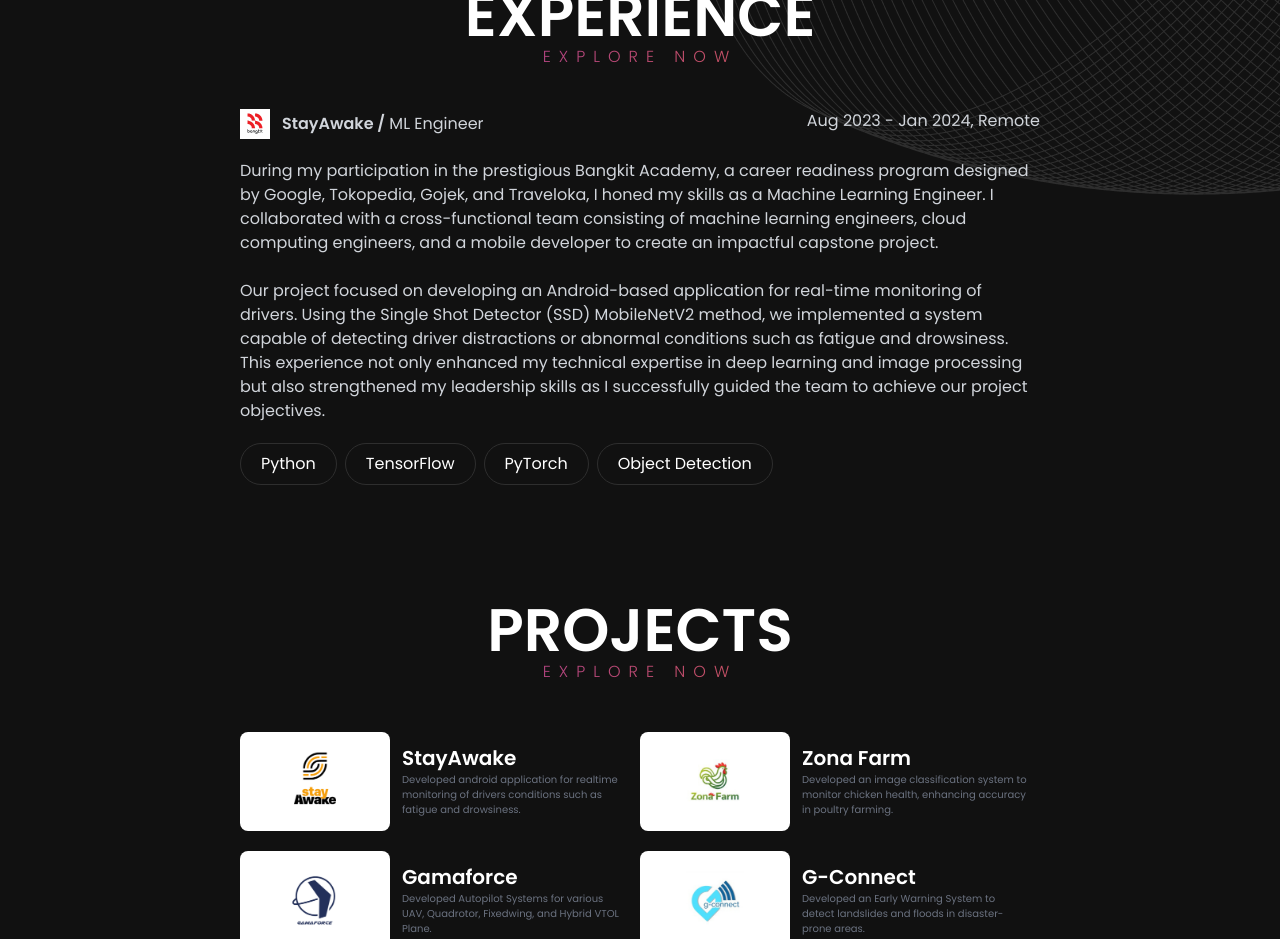
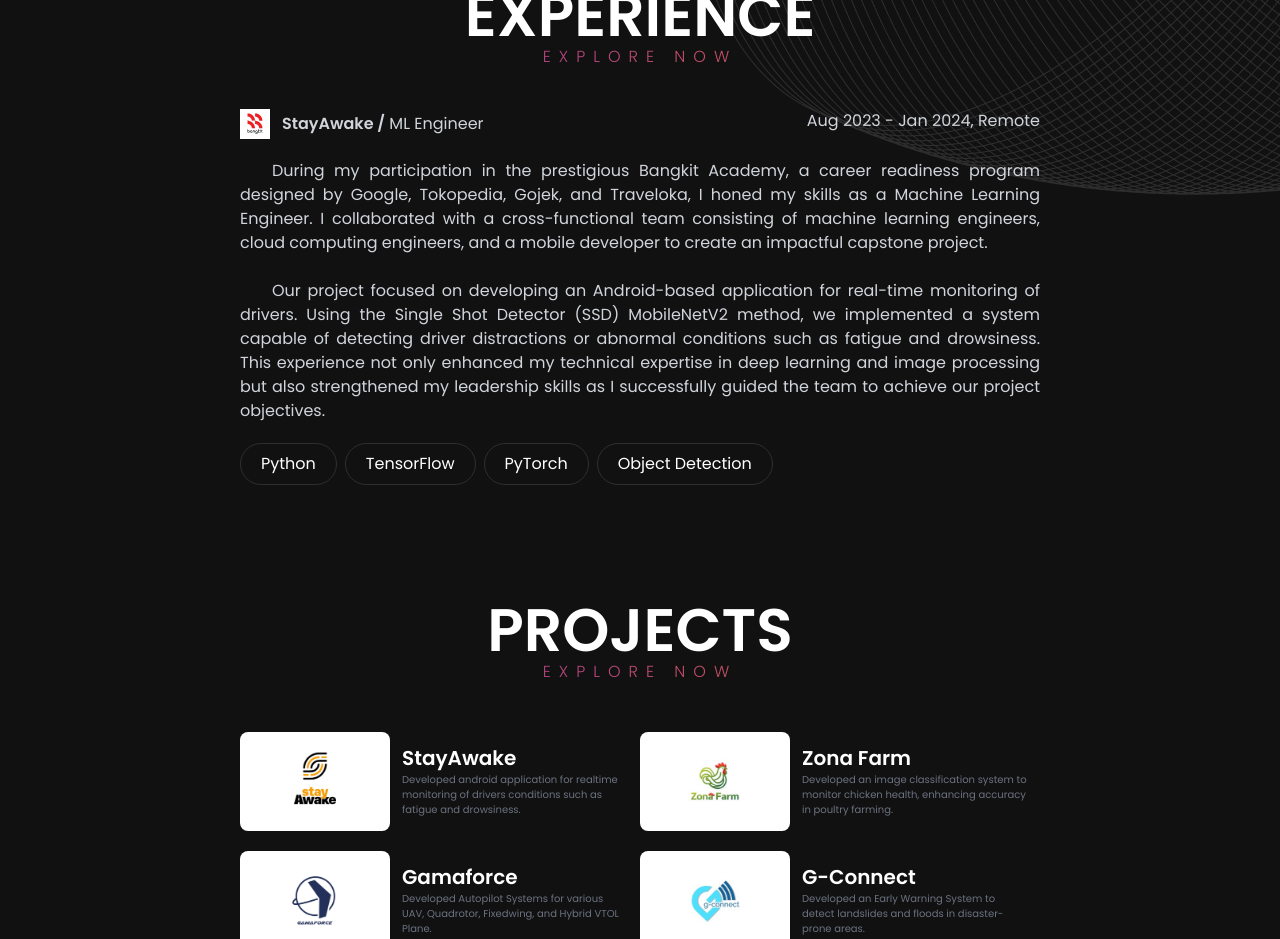
Before and after one commit to ahmzakif/developer-portofolio, a Next.js app: page / in a window 1280 px wide. Shown: the part 1780-2719 px from the top of the page. Built offline with nearby package versions, Linux system fonts and the light colour scheme.

Commit message:
add indent

```diff
--- a/components/Experience.tsx
+++ b/components/Experience.tsx
@@ -28,23 +28,25 @@ const Experience: React.FC<{}> = () => {
           </p>
         </div>
 
-        <p className="text-gray-300 pt-5">
+        <div className="text-gray-300 pt-5" style={{ textAlign: "justify" }}>
+          <p style={{ textIndent: "2em" }}>
             During my participation in the prestigious Bangkit Academy,
             a career readiness program designed by Google, Tokopedia, Gojek, and Traveloka,
             I honed my skills as a Machine Learning Engineer. I collaborated with a
             cross-functional team consisting of machine learning engineers, cloud computing
             engineers, and a mobile developer to create an impactful capstone project.
-
+          </p>
           <br />
-          <br />
+          <p style={{ textIndent: "2em" }}>
             Our project focused on developing an Android-based application for real-time
             monitoring of drivers. Using the Single Shot Detector (SSD) MobileNetV2 method,
             we implemented a system capable of detecting driver distractions or abnormal
             conditions such as fatigue and drowsiness. This experience not only enhanced my
             technical expertise in deep learning and image processing but also strengthened
             my leadership skills as I successfully guided the team to achieve our project objectives.
+          </p>
+        </div>
 
-        </p>
         <div className="flex-col flex sm:flex-row ">
           <div className="bg-transparent  mt-5 mr-2 cursor-pointer  rounded-3xl  text-white py-2 px-5  border border-[#2E2E2E] w-max">
             Python
```
Lines whose indentation alone changed are shown as unchanged.
